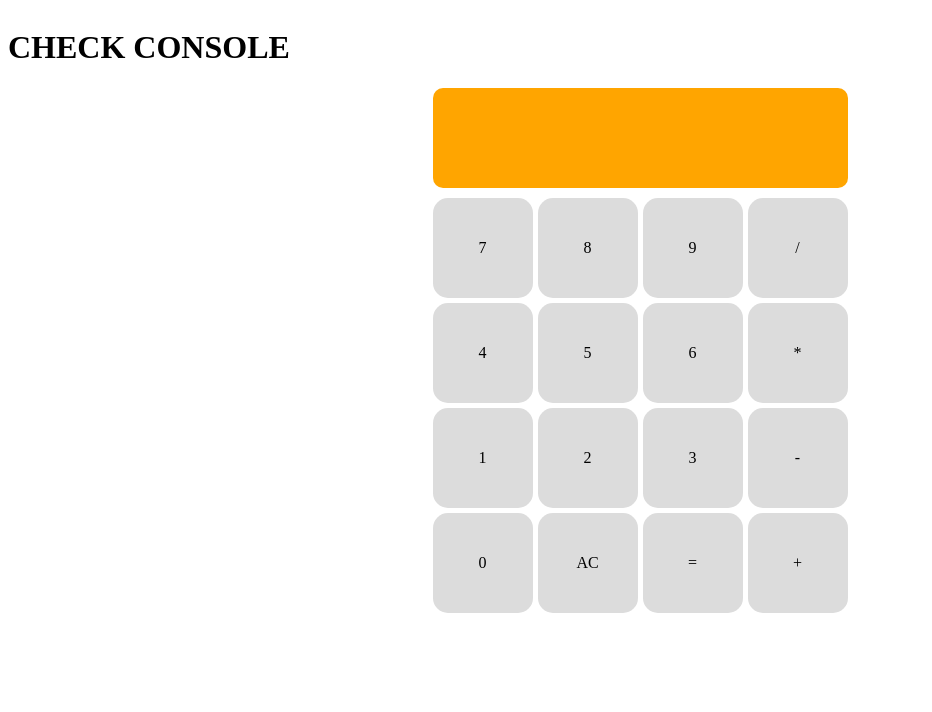
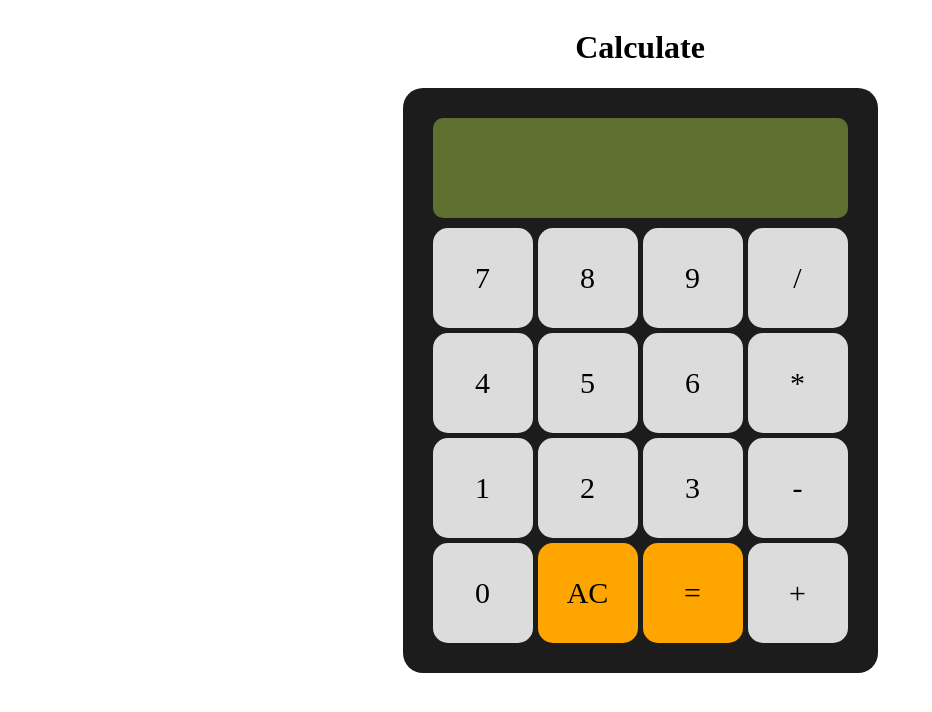
Before and after one commit to ss-karthik/calculator, a plain HTML site: page index.html in a window 1280 px wide. Shown: the whole page, without its empty margins (0-932 px from the left). Drawn offline with Linux system fonts and the light colour scheme.

Commit message:
Cover edge cases and improve design

```diff
--- a/index.html
+++ b/index.html
@@ -7,7 +7,7 @@
     <title>Calculator</title>
 </head>
 <body>
-   <h1>CHECK CONSOLE</h1>
+   <h1>Calculate</h1>
 
    <div class="container">
     <div class="calc-display"><p class="display"></h1></div>
--- a/script.js
+++ b/script.js
@@ -41,9 +41,20 @@ function evaluate() {
         let opp = arr[1];
         let num2 = parseInt(arr[2]);
         const result = operate(num1, num2, opp);
+        if (isNaN(result)) {
+            display.textContent = "Invalid Input";
+            resultDisplayed = true;
+            return;
+        }
+        if (result === Infinity) {
+            display.textContent = "Cannot divide by 0!";
+            resultDisplayed = true;
+            return;
+        }
         display.textContent = result;
         console.log(result);
         resultDisplayed = true;
+        return;
     }
     else {
         console.log("Too many operators");
--- a/style.css
+++ b/style.css
@@ -1,6 +1,7 @@
 body {
     display: flex;
     flex-direction: column;
+    align-items: center;
     justify-content: center;
 }
 
@@ -9,14 +10,28 @@ body {
     flex-direction: column;
     align-items: center;
     gap: 10px;
+    background-color: #1c1c1c;
+    padding: 30px;
+    border-radius: 20px;
 }
 
 .calc-display {
     width: 415px;
     height: 100px;
-    background-color: orange;
+    background-color: #5f6f2f;
     border-radius: 10px;
     overflow: scroll;
+    display: flex;
+    align-items: center;
+}
+
+p {
+    font-size: 30px;
+    margin: 10px;
+}
+
+#equals, #allclear {
+    background-color: orange;
 }
 
 .button-section {
```
